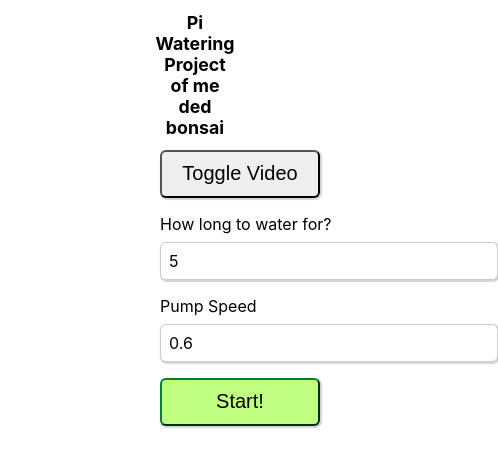
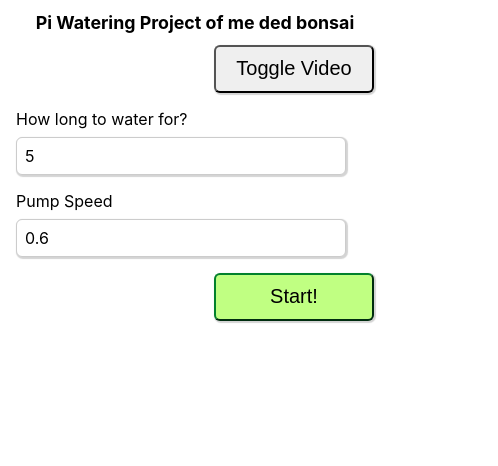
Before and after one commit to bartoszs321/pi-plant-watering, a React (Create React App) app in the folder src/frontend/pi-plant-watering/: page / in a window 390 px wide. Shown: the top 466 px of the page, 498 px wide, since content can reach past the window. Built offline with nearby package versions, Linux system fonts and the light colour scheme.

Commit message:
fix mobile layout

```diff
--- a/src/frontend/pi-plant-watering/src/App.css
+++ b/src/frontend/pi-plant-watering/src/App.css
@@ -22,3 +22,12 @@ input {
   box-shadow: 1px 1px 1px 1px rgb(212, 212, 212);
 
 }
+
+@media only screen and (max-width: 768px) {
+  /* For mobile phones: */
+  .App {
+    padding-left: 1rem;
+    padding-right: 1rem;
+    max-width: 100vw;
+  }
+}
--- a/src/frontend/pi-plant-watering/src/Components/CameraFeed.css
+++ b/src/frontend/pi-plant-watering/src/Components/CameraFeed.css
@@ -13,6 +13,7 @@
   flex-direction:column;
   gap: 1rem;
   margin-bottom: 1rem;
+  align-items: center;
 }
 
 .container img {
@@ -33,3 +34,10 @@
 .actionButton:hover {
   background-color: rgb(202, 202, 202);
 }
+
+@media only screen and (max-width: 768px) {
+  /* For mobile phones: */
+  .video-feed {
+    width: 90vw;
+  }
+}
--- a/src/frontend/pi-plant-watering/src/Components/CameraFeed.js
+++ b/src/frontend/pi-plant-watering/src/Components/CameraFeed.js
@@ -28,6 +28,7 @@ const CameraFeed = () => {
       </button>
       {showVideo && (
         <img
+          className="video-feed"
           src="http://192.168.0.83:8080/video"
           ref={imageRef}
           onError={imageErrorHandler}
--- a/src/frontend/pi-plant-watering/src/Components/CustomWateringForm.css
+++ b/src/frontend/pi-plant-watering/src/Components/CustomWateringForm.css
@@ -35,3 +35,10 @@
 .customWatering button:hover {
   background-color: rgb(116, 206, 25);
 }
+
+@media only screen and (max-width: 768px) {
+  /* For mobile phones: */
+  .control input {
+    width: 80vw;
+  }
+}
```
